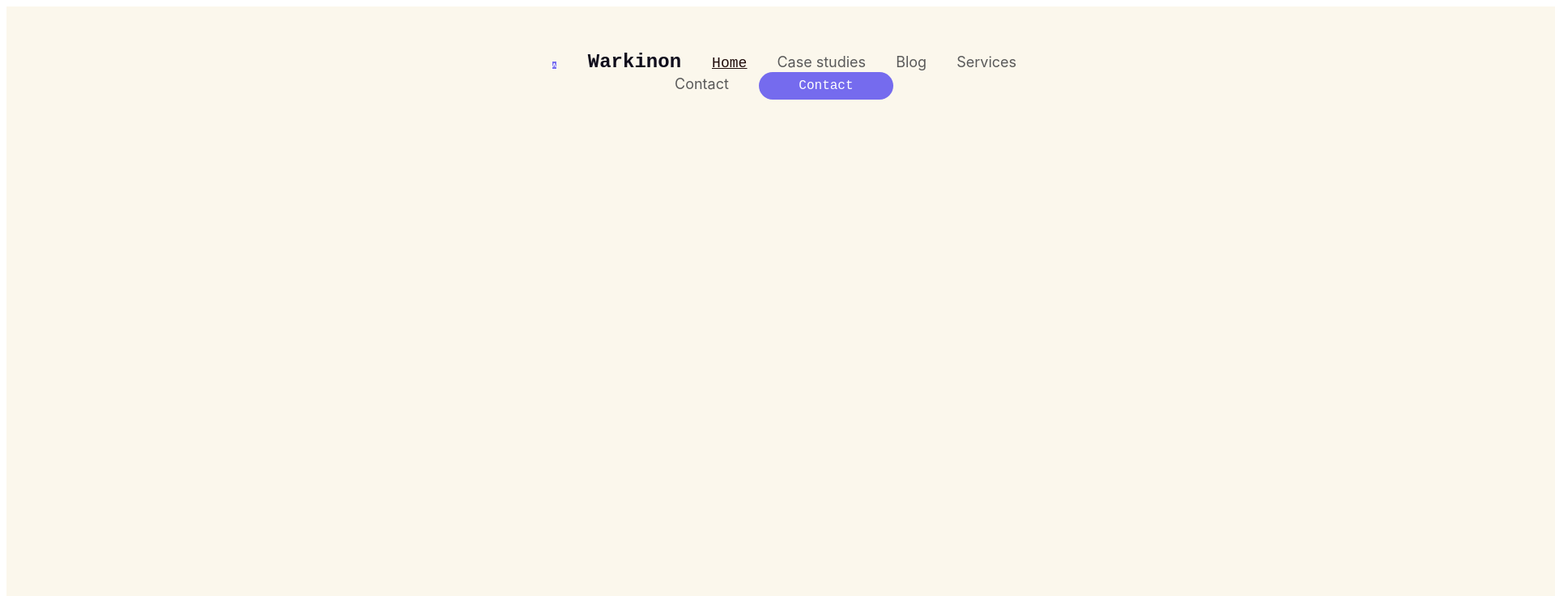
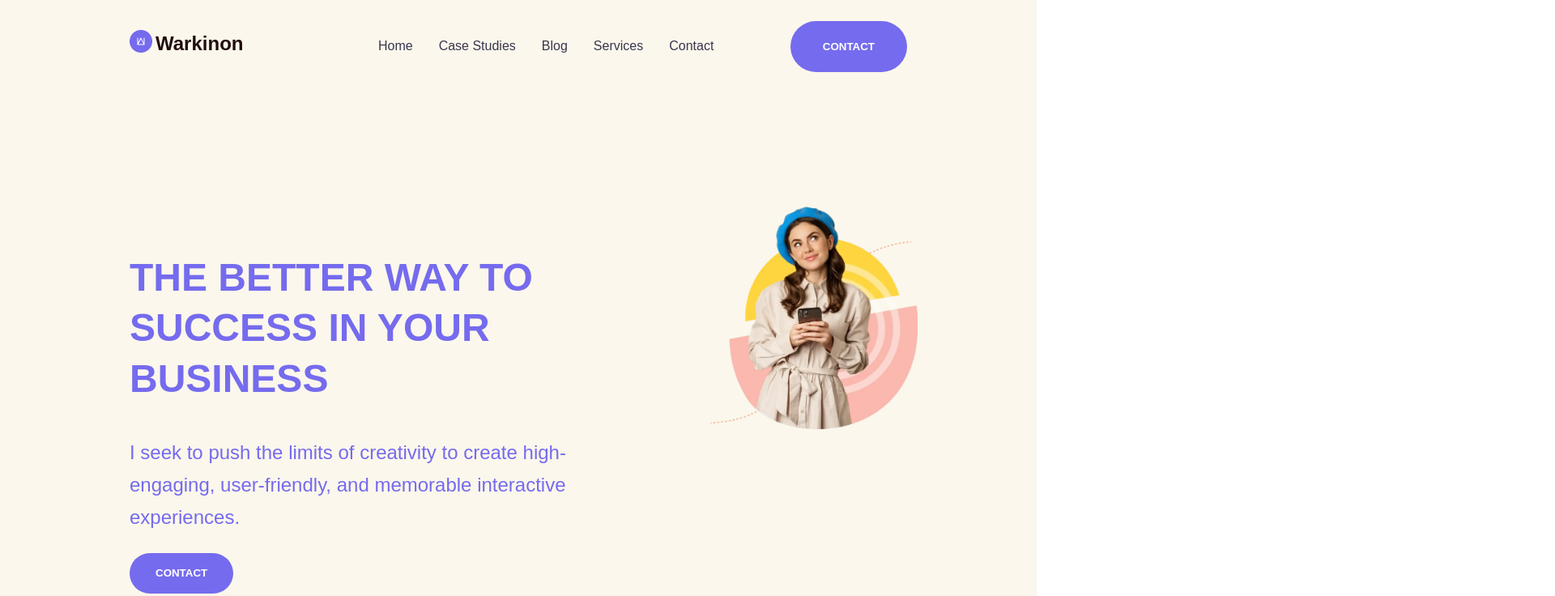
Before and after one commit to jegius/vladimir-edu, a website: page index.html in a window 1280 px wide. Shown: the top 736 px of the page at 81% size, 1920 px wide, since content can reach past the window. Drawn offline with Linux system fonts and the light colour scheme.

Commit message:
переделал по показанному мастерклассу

```diff
--- a/css/main.css
+++ b/css/main.css
@@ -1,79 +1,140 @@
+@import url('https://fonts.googleapis.com/css2?family=Work+Sans:wght@100;300;400;500;600;700&display=swap');
+@import url('https://fonts.googleapis.com/css2?family=Inter:wght@100;200;300;400;500;600;700;800;900&family=Work+Sans:wght@100;300;400;500;600;700&display=swap');
+
+:root {
+    --blue: #756BEE;
+    --white: #fff;
+    --cream: #FBF7EC;
+    --black: #1F0C0B;
+    --grey: #5A5A5A;
+    --purple: #7854F7;
+    --dark-grey: #39364E;
+    --sp-black: #0B363B;
+
+    --base-padding: 10rem;
+    --image-padding: 10rem 10rem;
+}
+body {
+    font-family: 'Poppins', sans-serif;
+    margin: 0;
+    padding: 0;
+    color: var(--blue);
+}
+input {
+    margin: 0;
+    padding: 0;
+    border: none;
+    outline: none;
+    background: none;
+    -webkit-appearance: none;
+    -moz-appearance: none;
+    appearance: none;
+}
+._with-padding {
+    padding: 0 var(--base-padding);
+}
+a {
+    text-decoration: none;
+    color: var(--dark-grey);
+}
 .header {
-    background-color: #FBF7EC;
-    display: flex;
-    min-width: 120rem;
-    height: 53.5625rem;
-    top: -0.1875rem;
-    flex-shrink: 0;
-}
-.navbar__main {
-    text-decoration: none;
-    margin: 0;
-    padding: 3.5625rem 39.8125rem;
-    text-align: center;
-    font-size: 1.125rem;
-    font-weight: 400;
-    font-family: Inter, monospace;
-}
-.navbar__main li{
-    display: inline-block;
-    margin: 0 1rem;
-}
-.navbar__home {
-    color: #1F0C0B;
-    font-weight: 500;
-    font-family: Work Sans, monospace;
-}
-.navbar__all {
-    text-decoration: none;
-    color: #5A5A5A;
-}
-.test {
-    background-color: red;
-    min-width: 10rem;
-    min-height: 10rem;
-    text-decoration: none;
-    color: #0F0D1C;
-    font-family: Work Sans, monospace;
-    font-weight: 700;
-}
-.button__con{
-    text-decoration: none;
-    padding: 0.5rem 1rem;
-    margin: 0;
-    border-radius: 2.625rem;
-    color: #FFFFFF;
-    display:block;
-    width: 8.375rem;
-    text-align: center;
-    font-family: Work Sans, monospace;
-    font-size: 1rem;
-    background-color: #756BEE;
-}
-.navbar__logo1{
-    margin: 0 1px 0 auto;
-    text-decoration: none;
-    color: #FFFFFF;
-    font-weight: 700;
-    font-family: Work Sans, monospace;
-    font-size: 0.5rem;
-    top: 0;
-    border-bottom: 1px solid #FFFFFF;
-    border-left: 1px solid #FFFFFF;
-    border-right: 1px solid #FFFFFF;
-    text-align: center;
-    background-color: #756BEE;
-}
-.navbar__logo2{
-    margin: 0 1px 0 auto;
-    text-decoration: none;
-    color: #0F0D1C;
-    font-weight: 700;
-    font-family: Work Sans, monospace;
-    font-size: 24px;
-    line-height: 24px;
+    position: fixed;
+    min-width: 100%;
+    left: 0;
     top: 0;
 }
-.navbar__line{
-    display: inline;
+.header__wrapper {
+    display: flex;
+    justify-content: space-between;
+    align-items: baseline;
 }
+.logo {
+    color: var(--black);
+    font-size: 24px;
+    font-weight: bolder;
+}
+.logo__image{
+    background: var(--cream) url(../images/Logo_17826.png);
+    background-repeat: no-repeat;
+    padding: 0.2rem 2rem;
+}
+.header__contact-button {
+    text-transform: uppercase;
+    color: var(--white);
+    background-color: var(--blue);
+    padding: 1.5rem 2.5rem;
+    border-radius: 10rem;
+    font-weight: bold;
+    cursor: pointer;
+    box-shadow: 0 0 0 0;
+    transform: scale(1);
+    transition: transform .2s ease-in-out, box-shadow .2s ease-in-out;
+}
+.header__contact-button:hover {
+    transform: scale(.90);
+    box-shadow: 0 0 1rem var(--blue);
+}
+.nav {
+    list-style: none;
+    display: flex;
+}
+.cart__header {
+    font-size: 48px;
+    text-transform: uppercase;
+    line-height: 3.9rem;
+}
+.nav__item {
+    position: relative;
+    padding: 2rem .5rem;
+    margin: 0 .5rem;
+    color: var(--black);
+    border-bottom: .1rem solid rgba(0, 0, 0, 0);
+}
+.nav__item::after {
+    position: absolute;
+    background-color: rgba(5, 10, 11, 20%);;
+    content: "";
+    height: 30%;
+    width: 100%;
+    transform: scale(0);
+    transition: transform .2s ease-in-out;
+}
+
+.nav__item:hover:after {
+    transform: scale(1);
+}
+
+.nav__item_active {
+    border-bottom: .1rem solid var(--black);
+}
+.block {
+    background: var(--cream) url(../images/image_789.png);
+    background-size: 20%;
+    background-repeat: no-repeat;
+    background-position: calc(70% + var(--base-padding));
+}
+
+.cart {
+    max-width: 34rem;
+    padding: 17rem 0 3rem;
+}
+
+.cart__text {
+    font-size: 24px;
+    line-height: 2.5rem;
+}
+
+.cart__button {
+    padding: 1.1rem 2rem;
+    text-transform: uppercase;
+    margin-right: 1rem;
+    font-weight: bolder;
+    color: var(--blue);
+    cursor: pointer;
+    border-radius: 20rem;
+}
+
+.cart__button_primary {
+    color: var(--white);
+    background-color: var(--blue);
+}
--- a/index.html
+++ b/index.html
@@ -6,20 +6,29 @@
     <link rel="stylesheet" href="./css/main.css">
     <script src="./js/index.js" defer></script>
 <body>
-
-<div class="header">
-    <div class="navbar__line">
-        <ul class="navbar__main">
-            <li><a href="#" class="navbar__logo1">Ʌ</a></li>
-            <li><a href="#" class="navbar__logo2">Warkinon</a></li>
-            <li><a href="#" class="navbar__home"><u>Home</u></a></li>
-            <li><a href="#" class="navbar__all">Case studies</a></li>
-            <li><a href="#" class="navbar__all">Blog</a></li>
-            <li><a href="#" class="navbar__all">Services</a></li>
-            <li><a href="#" class="navbar__all">Contact</a></li>
-            <li><a href="#" class="button__con">Contact</a></li>
-        </ul>
-    </div>
-</div>
+   <main>
+       <header class="header">
+           <div class="header__wrapper _with-padding">
+               <span class="logo logo__image">Warkinon</span>
+               <nav class="header__nav">
+                   <ul class="nav">
+                       <li class="nav__item"><a href="#">Home</a></li>
+                       <li class="nav__item"><a href="#">Case Studies</a></li>
+                       <li class="nav__item"><a href="#">Blog</a></li>
+                       <li class="nav__item"><a href="#">Services</a></li>
+                       <li class="nav__item"><a href="#">Contact</a></li>
+                   </ul>
+               </nav>
+               <input class="header__contact-button" type="button" value="Contact">
+           </div>
+       </header>
+       <section class="block _with-padding">
+           <div class="cart">
+               <h1 class="cart__header">The Better Way To <span>Success</span> In Your Business</h1>
+               <p class="cart__text">I seek to push the limits of creativity to create high-engaging, user-friendly, and memorable interactive experiences.</p>
+               <input class="cart__button cart__button_primary" type="button" value="Contact">
+           </div>
+       </section>
+   </main>
 </body>
 </html>
```
Also changed, not shown: images/Logo_17826.png (added), images/image_789.png (added).
